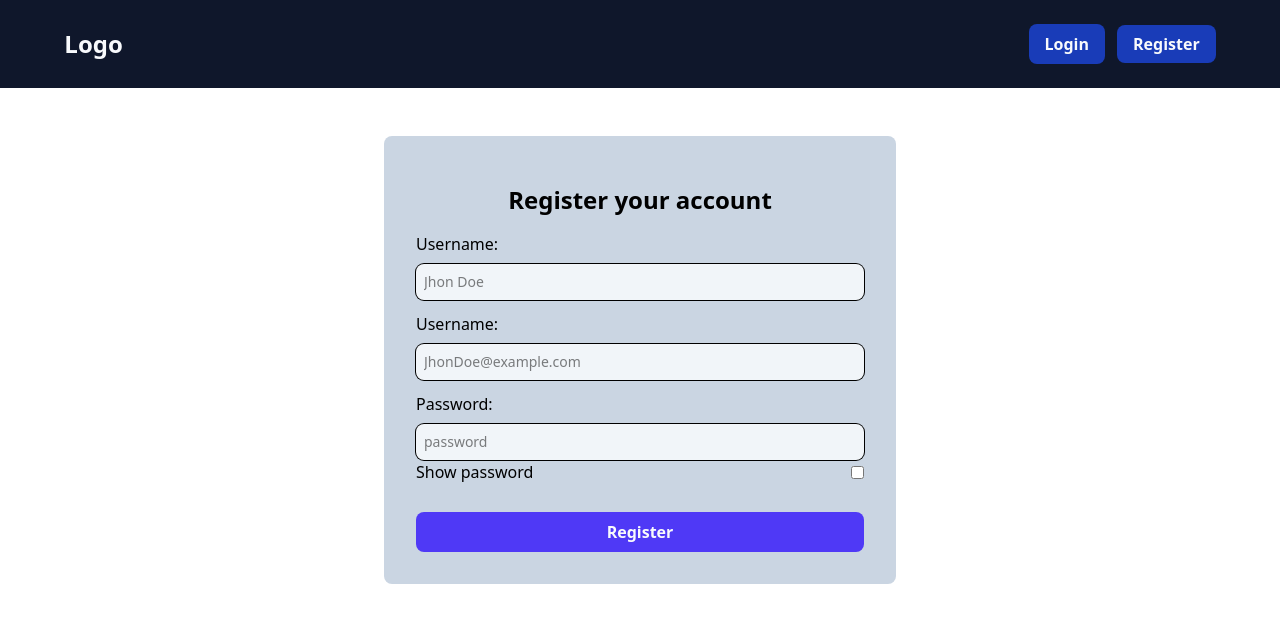
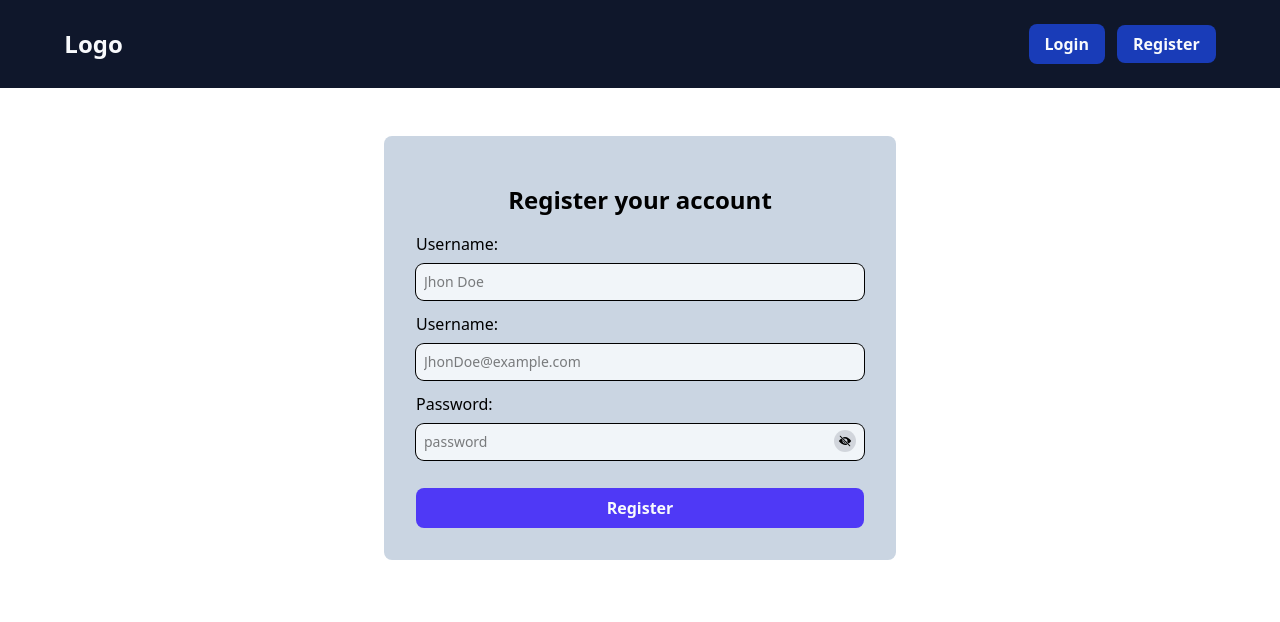
Before and after one commit to younus-always/nextauth-integrate_in-nextjs, a Next.js app: page /register in a window 1280 px wide. Shown: the top 622 px of the page. Built offline with nearby package versions, Linux system fonts and the light colour scheme; no server answers.

Commit message:
login user check from db register user using nextauth token

```diff
--- a/package.json
+++ b/package.json
@@ -13,7 +13,8 @@
     "next": "15.3.3",
     "next-auth": "^4.24.11",
     "react": "^19.0.0",
-    "react-dom": "^19.0.0"
+    "react-dom": "^19.0.0",
+    "react-icons": "^5.5.0"
   },
   "devDependencies": {
     "@eslint/eslintrc": "^3",
--- a/src/app/api/auth/[...nextauth]/route.js
+++ b/src/app/api/auth/[...nextauth]/route.js
@@ -26,7 +26,22 @@ export const authOptions = {
                   }
             })
       ],
-      // ... any other NextAuth config like `pages`, `callbacks`, `session`, etc.
+      callbacks: {
+            async session({ session, token, user }) {
+                  if (token) {
+                        session.user.username = token.username;
+                        session.user.role = token.role;
+                  }
+                  return session
+            },
+            async jwt({ token, user, account, profile, isNewUser }) {
+                  if (user) {
+                        token.username = user.username;
+                        token.role = user.role;
+                  }
+                  return token
+            }
+      }
 };
 
 const handler = NextAuth(authOptions);
--- a/src/app/register/components/RegisterForm.jsx
+++ b/src/app/register/components/RegisterForm.jsx
@@ -1,8 +1,11 @@
 "use client"
-
+import { IoIosEye, IoIosEyeOff } from "react-icons/io";
 import { RegisterUser } from "@/app/actions/auth/RegisterUser";
+import { useState } from "react";
 
 const RegisterForm = () => {
+      const [showPassword, setShowPassword] = useState(false);
+      // user register function
       const handleRegister = async (e) => {
             e.preventDefault();
             const form = e.target;
@@ -13,11 +16,13 @@ const RegisterForm = () => {
             //
             const result = await RegisterUser(user);
             console.log(result)
+            form.reset()
       };
-      //
-      const handleCheck = (e) => {
-            console.log(e.target)
-      }
+      // showPassword state change function
+      const handleShowPassword = () => {
+            if (showPassword) setShowPassword(false)
+            else setShowPassword(true)
+      };
 
       return (
             <div className="max-w-lg mx-auto mt-12 p-8 bg-slate-300 rounded-lg">
@@ -25,20 +30,24 @@ const RegisterForm = () => {
                   <form onSubmit={handleRegister} className="space-y-3">
                         <div>
                               <label htmlFor="username" className="block mb-2">Username:</label>
-                              <input type="text" name="username" id="username" placeholder="Jhon Doe" className="p-2 rounded-lg bg-slate-100 text-sm w-full ring-1 focus:outline-0" />
+                              <input type="text" name="username" id="username" placeholder="Jhon Doe" className="p-2 rounded-lg bg-slate-100 text-sm w-full ring-1 focus:outline-0" required />
                         </div>
                         <div>
                               <label htmlFor="email" className="block mb-2">Username:</label>
-                              <input type="email" name="email" id="email" placeholder="JhonDoe@example.com" className="p-2 rounded-lg bg-slate-100 text-sm w-full ring-1 focus:outline-0" />
+                              <input type="email" name="email" id="email" placeholder="JhonDoe@example.com" className="p-2 rounded-lg bg-slate-100 text-sm w-full ring-1 focus:outline-0" required />
                         </div>
                         <div>
                               <label htmlFor="password" className="block mb-2">Password:</label>
-                              <input type="password" name="password" id="password" placeholder="password" className="p-2 rounded-lg bg-slate-100 text-sm w-full ring-1 focus:outline-0" />
-                              <div className="flex items-center justify-between">
-                                    <span>Show password</span>
-                                    <input type="checkbox" name="check"
-                                          onChange={handleCheck} />
+                              <div className="relative">
+                                    <input type={showPassword ? "text" : "password"} name="password" id="password" placeholder="password" className="p-2 rounded-lg bg-slate-100 text-sm w-full ring-1 focus:outline-0" required />
+                                    {/* password hide show btn */}
+                                    <button type="button" onClick={handleShowPassword}
+                                          title={showPassword ? "Hide Password" : "Show Password"} title-offset={4}
+                                          className="absolute p-1 rounded-full bg-gray-300 top-1.5 right-2 cursor-pointer">
+                                          {showPassword ? <IoIosEye size={14} /> : <IoIosEyeOff size={14} />}
+                                    </button>
                               </div>
+
                         </div>
                         <button type="submit" className="w-full p-2 rounded-lg bg-indigo-600 font-semibold text-slate-50 mt-4 cursor-pointer active:scale-95 duration-150">Register</button>
                   </form>
```
Also changed, not shown: 1 other file (tests, documents, lock files or other folders).
